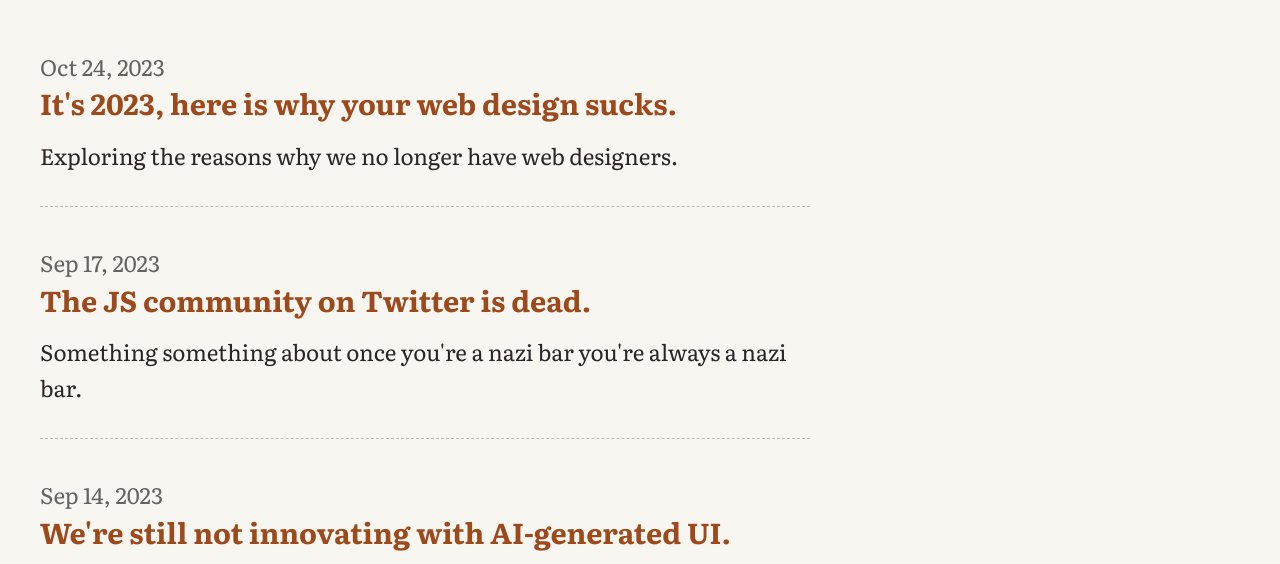
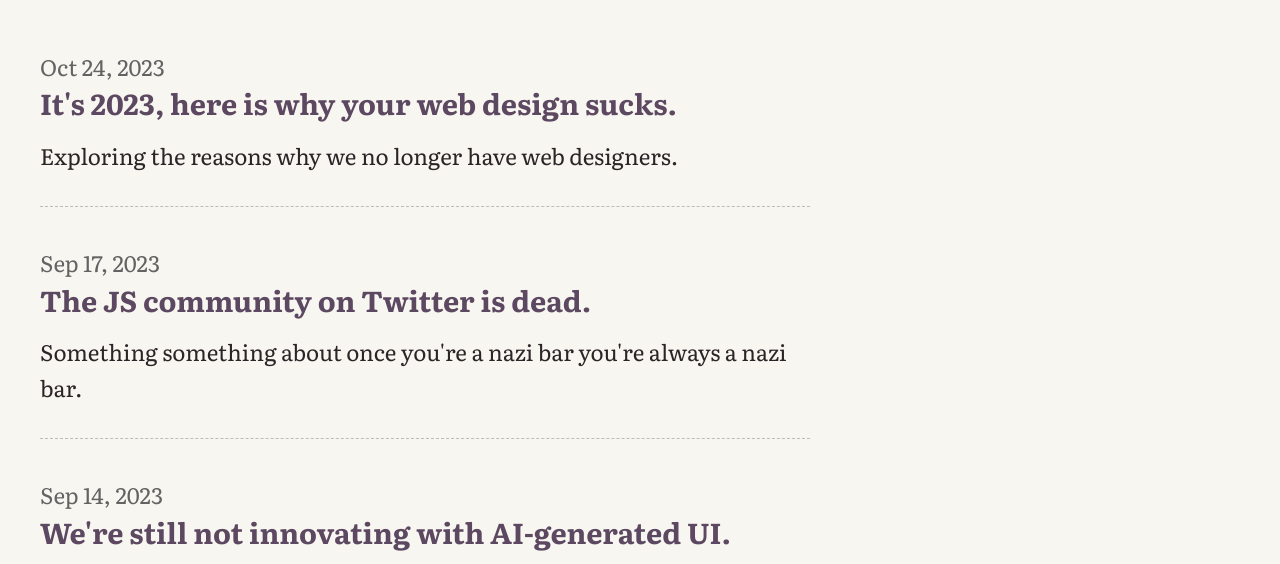
Before and after one commit to hbuchel/heather-buchel.com, an Eleventy site: page content/blog.njk in a window 1280 px wide. Shown: the part 233-797 px from the top of the page. Built offline with nearby package versions, Linux system fonts and the light colour scheme; Eleventy itself is replaced by a stand-in of ours; files that its build step writes are made by us from their sources; what @11tyrocks/eleventy-plugin-lightningcss would draw is missing.

Commit message:
more color update

```diff
--- a/content/styles/_base.css
+++ b/content/styles/_base.css
@@ -16,7 +16,7 @@ body {
 
 
 a {
-	color: hsl(21, 70%, 36%);
+	color: hsl(290, 14%, 33%);
 	text-decoration: underline;
 }
 a:hover {
```
